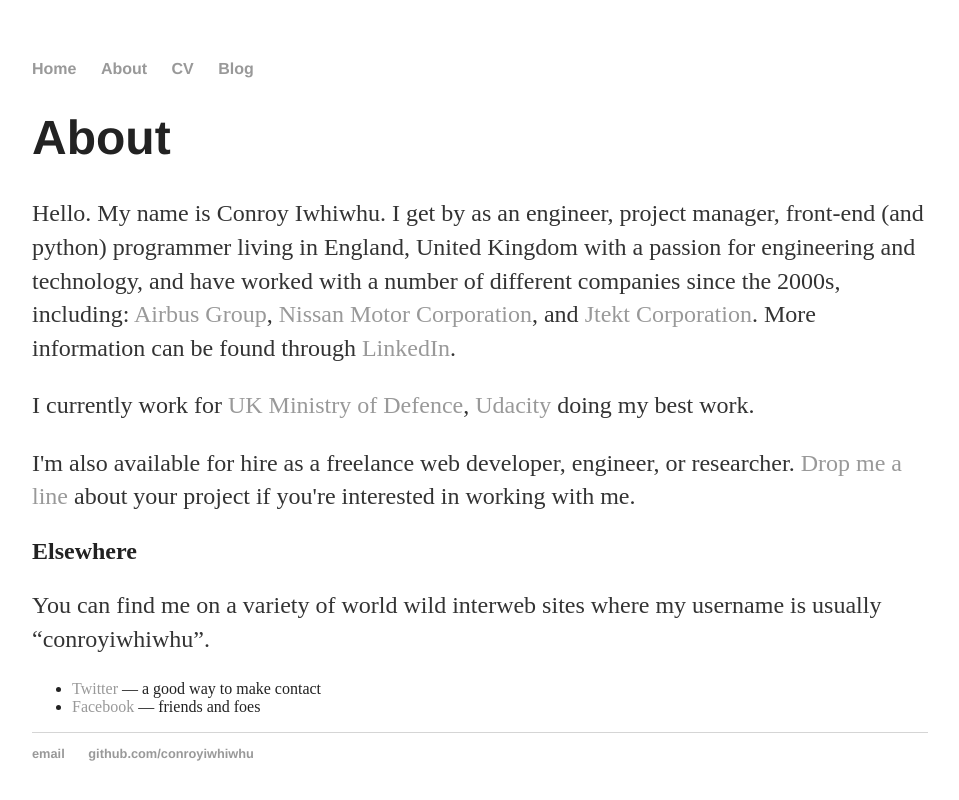
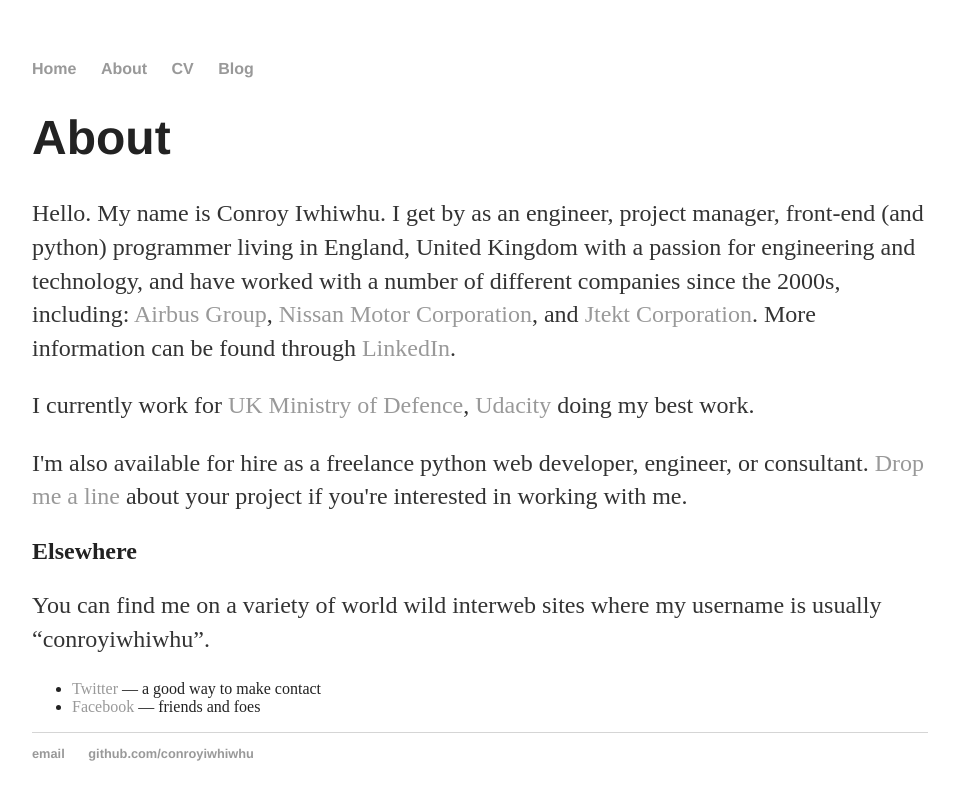
Before and after one commit to conroyiwhiwhu/conroyiwhiwhu.github.io, a Jekyll site: the page built from about/index.html, in a window 1280 px wide. Shown: the top 800 px of the page, without its empty margins (160-1119 px from the left). Built offline with Jekyll 4.4.1, drawn with Linux system fonts in a browser that asks for light colours.

Commit message:
Update index.html

```diff
--- a/about/index.html
+++ b/about/index.html
@@ -5,8 +5,7 @@
 
         <div class="about">
             <h1>About</h1>
-            <p>Hello. My name is Conroy Iwhiwhu. I get by as an engineer, project manager, front-end (and python)
-            programmer living in England, United Kingdom with a passion for engineering and technology, and have worked
+            <p>Hello. My name is Conroy Iwhiwhu. I get by as an engineer, project manager, front-end (and python) programmer living in England, United Kingdom with a passion for engineering and technology, and have worked
             with a number of different companies since the 2000s, including:
                 <a href="http://www.airbusgroup.com">Airbus Group</a>,
                 <a href="http://www.nissan-global.com">Nissan Motor Corporation</a>, and
@@ -17,8 +16,9 @@
             <p>I currently work for
             <a href="https://www.gov.uk/mod">UK Ministry of Defence</a>,
             <a href="https://www.udacity.com/">Udacity</a> doing my best work.</p>
-            <p>I'm also available for hire as a <span itemprop="title">freelance web developer, engineer, or researcher</span>.
-            <a href="contact" data-ss1474503018="1">Drop me a line</a> about your project if you're interested in working with me.</p>
+
+            <p>I'm also available for hire as a <span itemprop="title">freelance python web developer, engineer, or consultant</span>.
+            <a href="#">Drop me a line</a> about your project if you're interested in working with me.</p>
 
             <h2 id="elsewhere">Elsewhere</h2>
 
```
